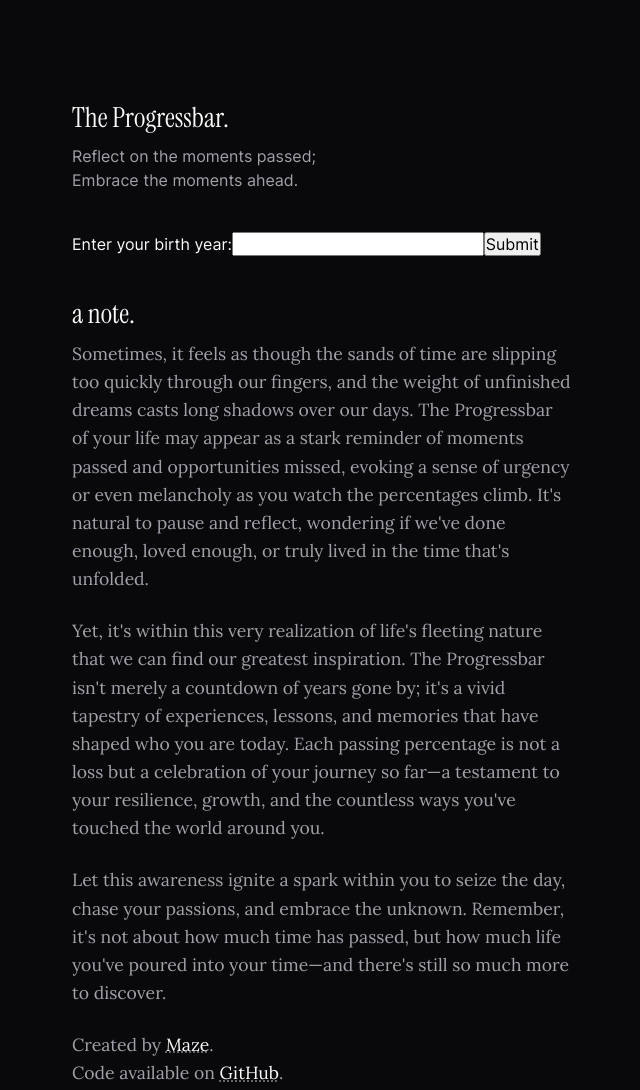
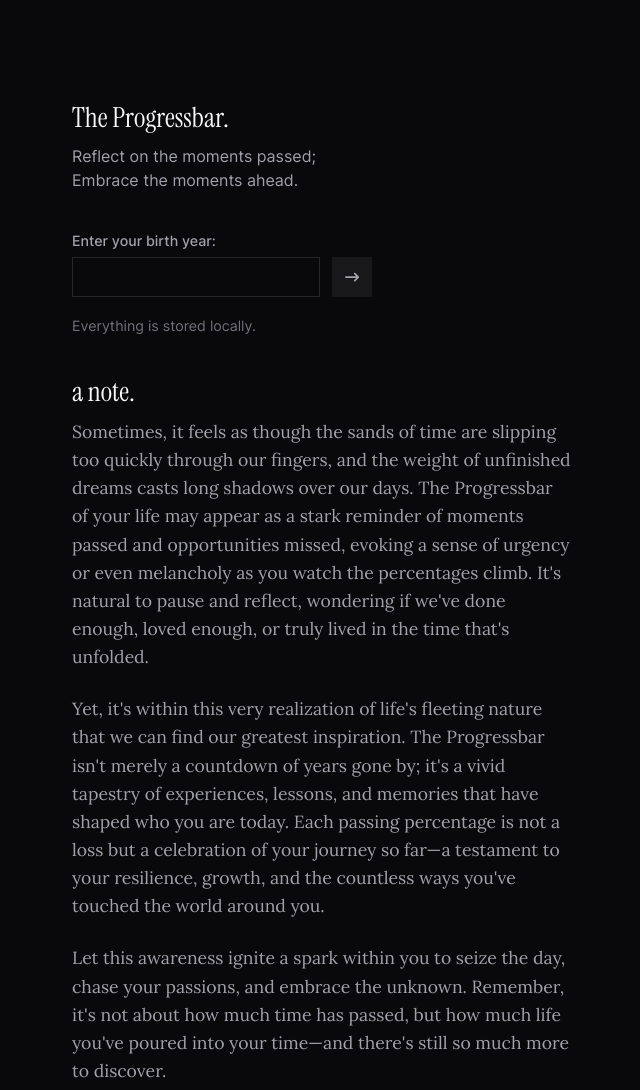
Before and after one commit to remvze/progress, an Astro site: page / in a window 1280 px wide. Shown: the top 1090 px of the page, without its empty margins (318-958 px from the left). Built offline with nearby package versions, Linux system fonts and the light colour scheme; Astro itself is replaced by a stand-in of ours.

Commit message:
style: better style the form

```diff
--- a/src/components/app/app.module.css
+++ b/src/components/app/app.module.css
@@ -1,3 +1,61 @@
+.form {
+  & label {
+    display: block;
+    margin-bottom: 8px;
+    font-size: var(--font-sm);
+    font-weight: 500;
+    color: var(--color-foreground-subtle);
+  }
+
+  & .field {
+    display: flex;
+    column-gap: 12px;
+    align-items: center;
+    width: 100%;
+    max-width: 300px;
+    height: 40px;
+
+    & input {
+      display: block;
+      flex-grow: 1;
+      min-width: 0;
+      height: 100%;
+      padding: 0 12px;
+      font-size: var(--font-sm);
+      color: var(--color-foreground);
+      background-color: transparent;
+      border: 1px solid var(--color-neutral-200);
+      outline: none;
+    }
+
+    & button {
+      display: flex;
+      align-items: center;
+      justify-content: center;
+      height: 100%;
+      aspect-ratio: 1 / 1;
+      font-size: var(--font-sm);
+      color: var(--color-foreground-subtle);
+      cursor: pointer;
+      background-color: var(--color-neutral-100);
+      border: none;
+      outline: none;
+      transition: 0.2s;
+
+      &:hover {
+        color: var(--color-foreground);
+        background-color: var(--color-neutral-200);
+      }
+    }
+  }
+
+  & p {
+    margin-top: 20px;
+    font-size: var(--font-sm);
+    color: var(--color-foreground-subtler);
+  }
+}
+
 .percentage {
   margin-bottom: 8px;
   font-size: var(--font-sm);
--- a/src/components/app/app.tsx
+++ b/src/components/app/app.tsx
@@ -1,4 +1,5 @@
 import { useState, useEffect } from 'react';
+import { FaArrowRightLong } from 'react-icons/fa6';
 
 import { Container } from '../container';
 
@@ -53,15 +54,21 @@ export function App() {
   return (
     <Container>
       {birthYear === undefined ? (
-        <form onSubmit={handleSubmit}>
+        <form className={styles.form} onSubmit={handleSubmit}>
           <label htmlFor="year">Enter your birth year:</label>
+          <div className={styles.field}>
             <input
               id="year"
               type="number"
               value={inputYear}
               onChange={e => setInputYear(e.target.value)}
             />
-          <button type="submit">Submit</button>
+            <button type="submit">
+              <FaArrowRightLong />
+            </button>
+          </div>
+
+          <p>Everything is stored locally.</p>
         </form>
       ) : (
         <>
```
Lines whose indentation alone changed are shown as unchanged.
